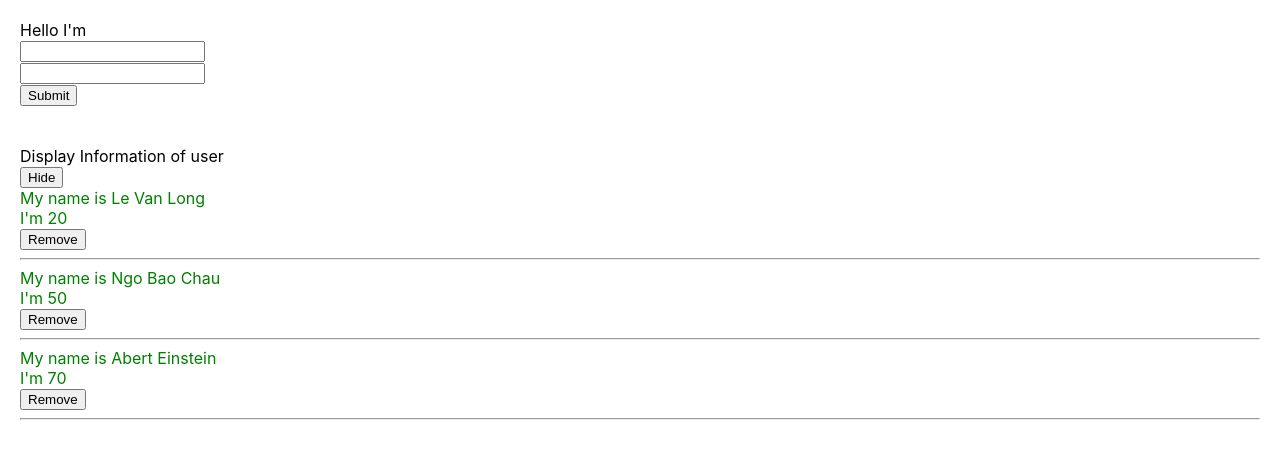
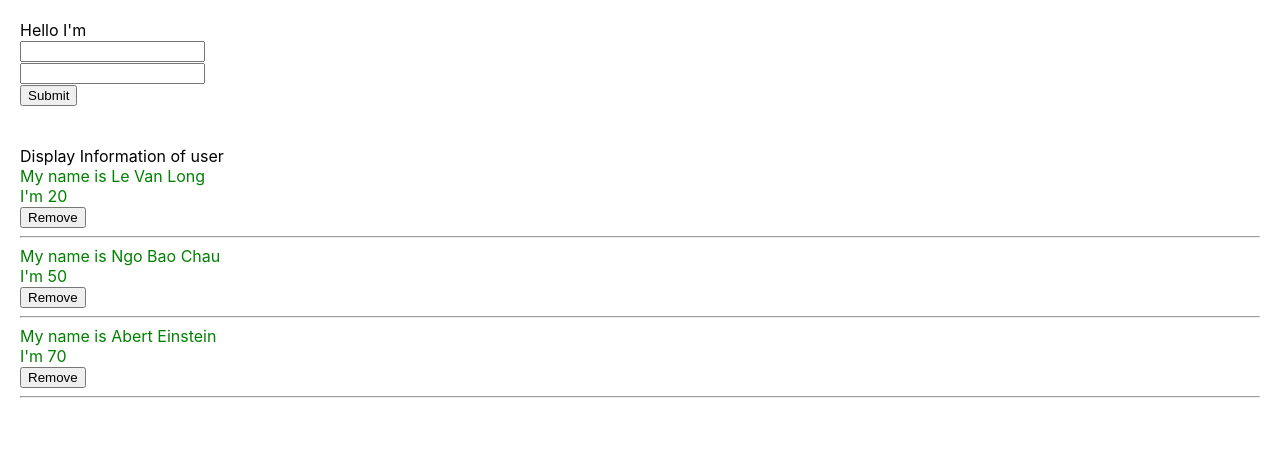
Before and after one commit to thellong/base-react, a React (Create React App) app: page / in a window 1280 px wide. Shown: the top 458 px of the page. Built offline with nearby package versions, Linux system fonts and the light colour scheme.

Commit message:
react hook

```diff
--- a/src/components/DisplayInfor.js
+++ b/src/components/DisplayInfor.js
@@ -1,16 +1,7 @@
 import React from "react";
 import "./scss/DisplayInfor.scss";
-
+/*
 class DisplayInfor extends React.Component {
-  state = {
-    isShow: true,
-  };
-
-  hideShow = () => {
-    this.setState({
-      isShow: !this.state.isShow,
-    });
-  };
   render() {
     // const { name, age } = this.props;
     // console.log(this.props.listUsers);
@@ -26,7 +17,7 @@ class DisplayInfor extends React.Component {
         >
           {this.state.isShow === true ? "Hide" : "Show"}
         </button>
-        {this.state.isShow && (
+        {true && (
           <div>
             {listUsers.map((user) => {
               return (
@@ -50,5 +41,36 @@ class DisplayInfor extends React.Component {
     );
   }
 }
+*/
+
+const DisplayInfor = (props) => {
+  const listUsers = props.listUsers;
+  return (
+    <div className="display-infor-container">
+      Display Information of user
+      <br />
+      {true && (
+        <div>
+          {listUsers.map((user) => {
+            return (
+              <div key={user.id} className={+user.age > 18 ? "green" : "red"}>
+                <div>
+                  <div>My name is {user.name}</div>
+                  <div>I'm {user.age}</div>
+                </div>
+                <div>
+                  <button onClick={() => props.removeUserInfor(user.id)}>
+                    Remove
+                  </button>
+                </div>
+                <hr />
+              </div>
+            );
+          })}
+        </div>
+      )}
+    </div>
+  );
+};
 
 export default DisplayInfor;
```
